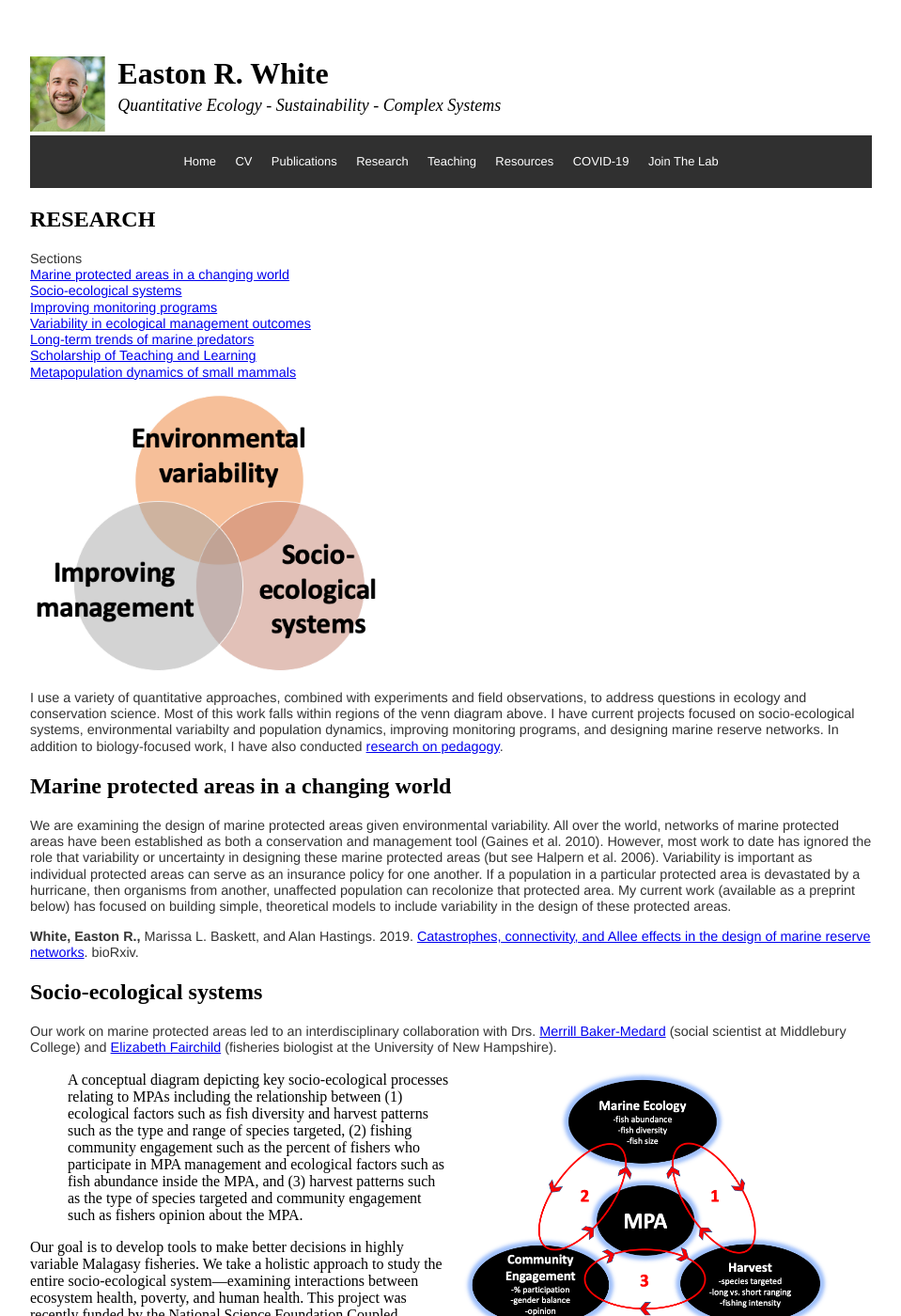
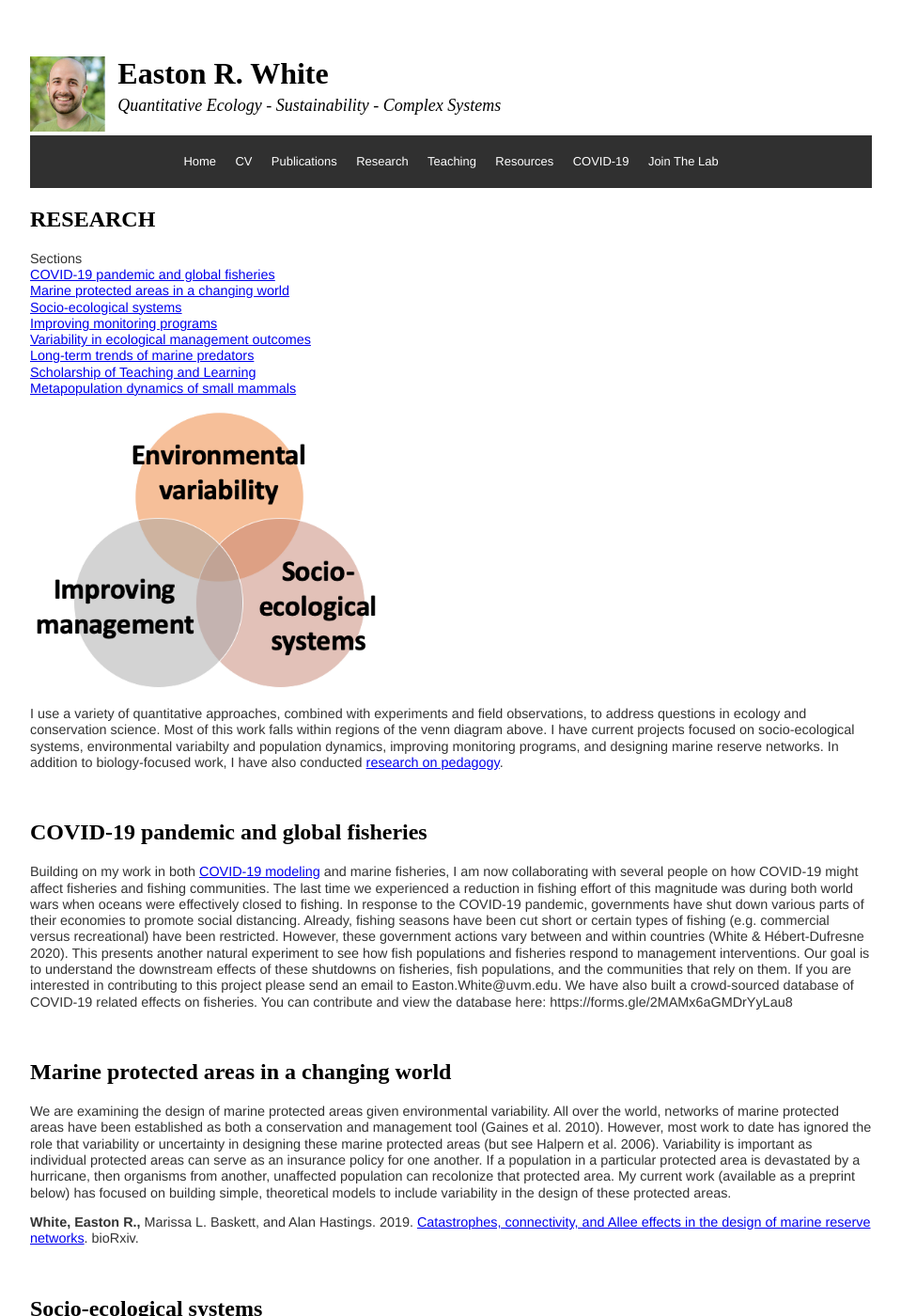
Before and after one commit to eastonwhite/eastonwhite.github.io, a Jekyll site: the page built from research/index.html, in a window 1280 px wide and 1400 px high. Shown: the whole window at 94% size, without its empty margins (160-1119 px from the left). Built offline with Jekyll 4.4.1, drawn with Linux system fonts in a browser that asks for light colours.

Commit message:
added COVID-19 and fisheries project

```diff
--- a/research/index.html
+++ b/research/index.html
@@ -6,6 +6,7 @@ title: Easton R. White | Research
 <h2>RESEARCH</h2>
 
 <p>Sections</br>
+<a href="#COVID_Fisheries">COVID-19 pandemic and global fisheries</a><br />
 <a href="#MPAs">Marine protected areas in a changing world </a><br />
 <a href="#SES">Socio-ecological systems </a><br />
 <a href="#monitoring">Improving monitoring programs </a><br />
@@ -20,6 +21,16 @@ title: Easton R. White | Research
 <p>I use a variety of quantitative approaches, combined with experiments and field observations, to address questions in ecology and conservation science. Most of this work falls within regions of the venn diagram above. I have current projects focused on socio-ecological systems, environmental variabilty and population dynamics, improving monitoring programs, and designing marine reserve networks. In addition to biology-focused work, I have also conducted <a href="#SoTL">research on pedagogy</a>.</p>
 
 
+<br>
+<p><a name="COVID_Fisheries"></a></p>
+<h2>COVID-19 pandemic and global fisheries</h2>
+<p>Building on my work in both <a href="https://eastonwhite.github.io/covid19/">COVID-19 modeling</a> and marine fisheries, I am now collaborating with several people on how COVID-19 might affect fisheries and fishing communities. The last time we experienced a reduction in fishing effort of this magnitude was during both world wars when oceans were effectively closed to fishing. In response to the COVID-19 pandemic, governments have shut down various parts of their economies to promote social distancing. Already, fishing seasons have been cut short or certain types of fishing (e.g. commercial versus recreational) have been restricted. However, these government actions vary between and within countries (White & Hébert-Dufresne 2020). This presents another natural experiment to see how fish populations and fisheries respond to management interventions.
+
+Our goal is to understand the downstream effects of these shutdowns on fisheries, fish populations, and the communities that rely on them. If you are interested in contributing to this project please send an email to Easton.White@uvm.edu. We have also built a crowd-sourced database of COVID-19 related effects on fisheries. You can contribute and view the database here: https://forms.gle/2MAMx6aGMDrYyLau8</p>
+
+
+
+<br>
 <p><a name="MPAs"></a></p>
 <h2>Marine protected areas in a changing world</h2>
 <p>We are examining the design of marine protected areas given environmental variability. All over the world, networks of marine protected areas have been established as both a conservation and management tool (Gaines et al. 2010). However, most work to date has ignored the role that variability or uncertainty in designing these marine protected areas (but see Halpern et al. 2006). Variability is important as individual protected areas can serve as an insurance policy for one another. If a population in a particular protected area is devastated by a hurricane, then organisms from another, unaffected population can recolonize that protected area. My current work (available as a preprint below) has focused on building simple, theoretical models to include variability in the design of these protected areas.</p>
@@ -27,6 +38,9 @@ title: Easton R. White | Research
 <p><strong>White, Easton R., </strong>Marissa L. Baskett, and Alan Hastings. 2019. <a href="https://www.biorxiv.org/content/10.1101/750448v1">Catastrophes, connectivity, and Allee effects in the design of marine reserve networks</a>. bioRxiv.</p>
 
 
+
+
+<br>
 <p><a name="SES"></a></p>
 <h2>Socio-ecological systems</h2>
 <p>Our work on marine protected areas led to an interdisciplinary collaboration with Drs. <a href="http://www.middlebury.edu/academics/es/faculty/node/480378" target="_blank" rel="noopener noreferrer">Merrill Baker-Medard</a> (social scientist at Middlebury College) and <a href="https://marine.unh.edu/faculty-member/elizabeth-fairchild" target="_blank" rel="noopener noreferrer">Elizabeth Fairchild</a> (fisheries biologist at the University of New Hampshire).
@@ -40,6 +54,9 @@ Our goal is to develop tools to make better decisions in highly variable Malagas
 
 <p>(CO-PIs) Baker-Medard Merrill, <b>White Easton R.</b>, and Elizabeth Fairchild. Socio-Ecological Feedbacks of Marine Protected Areas: Dynamics of Small-Scale Fishing Communities and Inshore Marine Ecosystems. <b>National Science Foundation CNH2</b>: Dynamics of Integrated Socio-Environmental Systems. $602,320. 2019-2024. </p>
 
+
+
+<br>
 <p><a name="monitoring"></a></p>
 <h2>Improving monitoring for species conservation and management</h2>
 <p>Monitoring of populations is a critical aspect of making decisions about the management of species. However, monitoring is often expensive and requires a lot of people-hours. Therefore, it is essential to determine the optimal locations for monitoring, the number of samples to take, and the frequency and duration of monitoring effort.</p>
@@ -62,6 +79,7 @@ Our goal is to develop tools to make better decisions in highly variable Malagas
 <p>In a <a href="https://ecoevorxiv.org/cz5va/" target="_blank" rel="noopener noreferrer">recent preprint</a>, <a href="https://www.kent.edu/biology/christie-bahlai" target="_blank" rel="noopener noreferrer">Dr. Christie Bahlai</a> and I examine the various tools available for thinking about improving species monitoring programs. We emphasize the idea of conducting "experiments" with past monitoring programs in order to improve them and design new ones.</p>
 
 
+<br>
 <p><a name="management_variability"></a></p>
 <h2>Variability in ecological management outcomes</h2>
 
@@ -76,6 +94,9 @@ We have built a series of mathematical models (specifically a set of stochastic
   <figcaption>Animation of number of beetles in each patch with each frame representing one generation over the course of the experiment. Each subplot is a different combination of dispersal time (hours) and harvesting rate.</figcaption>
 </figure>
 
+
+
+<br>
 <p><a name="cocos"></a></p>
 <h2>Long-term population trends of sharks and rays</h2>
 <p>Worldwide, many species of sharks and rays have seen large declines in population size. Approximently, 25% of all chondrichthyan (shark, ray, chimaeras) species around the world are threatened according to IUCN criteria (Dulvy 2014). These species are threatened from overfishing, habitat degradation and pollution. Sharks and rays act as predators and drive population dynamics of species lower in the food chain. (Heithaus et al. 2010). In response to declining populations of sharks and rays, many countries have instituted marine protected areas (MPA). An MPA is a conservation and management tool that is designed to let species recover by providing them with an area of refuge, free from fishing. However, it is not clear if MPAs are effective for large mobile predators, like sharks and rays.</p>
@@ -85,10 +106,14 @@ We have built a series of mathematical models (specifically a set of stochastic
   <img src="/images/Figure4_timeseries_withdrawings.jpg" alt="min_time" align="right" style="width:100%">
 </figure>
 
+
+<br>
 <h4>Shark nurseries in the Bahamas</h4>
 <p style="text-align:left;">In a related project, I studied long-term trends of lemon sharks found in the Bahamas. We developed a series of mathematical models to better understand the population of juvenile lemon sharks found in the lagoons of <a href="http://www.biminisharklab.com/" target="_blank" rel="noopener noreferrer">Bimini</a>. We found that the variance in population size of juvenile sharks, is mostly driven by the environment. Therefore, predators and food resources may not be as important factors in driving population dynamics as once thought. I combined a mathematical model with field data to better understand a population of lemon sharks in the Bahamas. I found that a simple model could predict the long-term mean of the population size well, but it did a poor job at predicting the variance in population size <a href="https://biologydirect.biomedcentral.com/articles/10.1186/1745-6150-9-23" target="_blank" rel="noopener noreferrer">(White et al. 2014)</a>. It turned out that much of the variance in population size could be explained by a few unusual years in terms of the environment.</p>
 </div>
 
+
+<br>
 
 <p><a name="metapop"></a></p>
 <h2>Metapopulations dynamics of small mammals</h2>
@@ -101,7 +126,7 @@ We have built a series of mathematical models (specifically a set of stochastic
 <p>I spent a summer at the <a href="http://www.iiasa.ac.at/" target="_blank" rel="noopener noreferrer">International Institute for Applied Systems Analysis</a> in Vienna, Austria. I led a team of biologists and mathematicians to investigate the evolutionary consequences of changing seasonal regimes due to climate change. This work focused on the collared pika (Ochotona collaris) found in the Yukon, Canada. This work is available as a <a href="https://peerj.com/preprints/27435/" target="_blank" rel="noopener noreferrer">preprint (White et al. 2018).</a></p>
 
 
-
+<br>
 <p><a name="SoTL"></a></p>
 <h2>Scholarship of Teaching and Learning</h2>
 <p>In addition to biology-focused work, I have also been engaged in research on pedagogy. This is often termed Scholarship of Teaching and Learning (SoTL) or sometimes Discipline-based education research (DBER). As a scientist, I view teaching as a highly scientific process. I design and implement experiments in the classroom each time I teach. I then examine the results using various assessments (e.g. pre- and post-assessments, clicker questions, online activities) and refine my teaching approach.</p>
```
